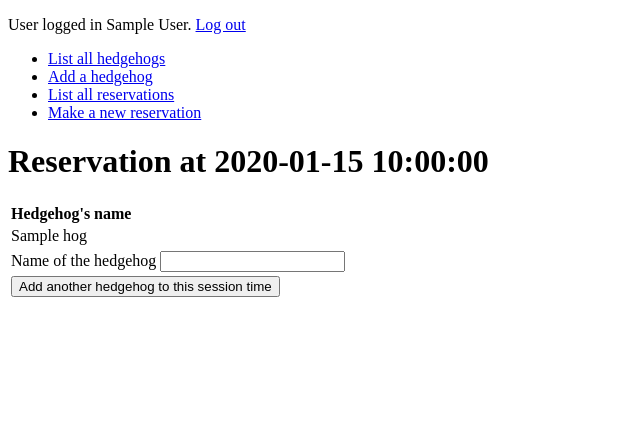
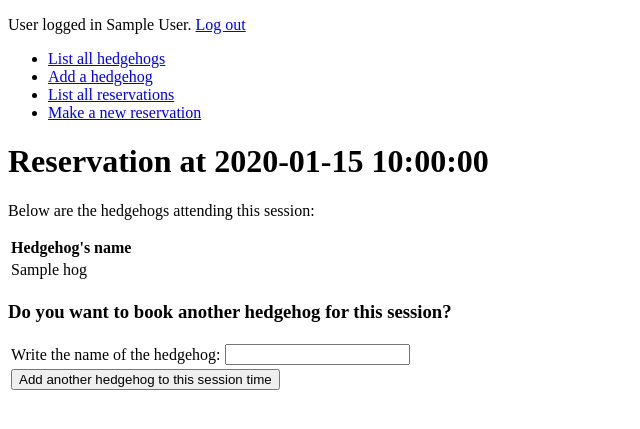
Before and after one commit to piaand/prick.ly, a Flask app: page /reservations/1/ in a window 1280 px wide. Shown: the top 429 px of the page, without its empty margins (0-640 px from the left). Run offline with Flask 2, Linux system fonts and the light colour scheme; a user stored in the database is signed in; tables that the repository leaves empty hold one stand-in row (values such as "Sample post").

Commit message:
user is able to delete the reservation

```diff
--- a/application/reservations/forms.py
+++ b/application/reservations/forms.py
@@ -4,13 +4,13 @@ from wtforms.validators import NumberRange
 
 class ReservationForm(FlaskForm):
     duration = IntegerField("How long session (in minutes)", validators=[NumberRange(min=5, max=60, message='one session should be between 5 and 60 minutes')])
-    hog = StringField("Name of the hedgehog", validators=[validators.Length(min=3)])
+    hog = StringField("Name of the hedgehog:", validators=[validators.Length(min=3)])
 
     class Meta:
         csrf = False
 
 class SummaryForm(FlaskForm):
-    hog = StringField("Name of the hedgehog", validators=[validators.Length(min=3)])
+    hog = StringField("Write the name of the hedgehog:", validators=[validators.Length(min=3)])
 
     class Meta:
         csrf = False
--- a/application/reservations/views.py
+++ b/application/reservations/views.py
@@ -75,3 +75,14 @@ def reservation_create():
     db.session().commit()
 
     return redirect(url_for("reservations_index"))
+
+
+@app.route("/reservations/<reservation_id>/delete", methods=["POST"])
+@login_required
+def reservation_delete(reservation_id):
+
+    book = Reservation.query.get(reservation_id)
+    db.session.delete(book)
+    db.session().commit()
+
+    return redirect(url_for("reservations_index"))
--- a/application/templates/reservations/list.html
+++ b/application/templates/reservations/list.html
@@ -21,6 +21,11 @@
 			<input type="submit" value="Verify this reservation"/>
 		</form>
 	  </td>
+	  <td>
+		<form method="POST" action="{{ url_for('reservation_delete', reservation_id=booking.id) }}">
+			<input type="submit" value="Delete this reservation"/>
+		</form>
+	  </td>
     </tr>
     {% endfor %}
   </table>
--- a/application/templates/reservations/summary.html
+++ b/application/templates/reservations/summary.html
@@ -3,6 +3,7 @@
 {% block body %}
   <table>
   <h1>Reservation at <span>{{ booking.startTime }}</span></h1>
+  <p>Below are the hedgehogs attending this session:</p>
     <tr>
 	  <th>Hedgehog's name</th>
     </tr>
@@ -12,6 +13,7 @@
     </tr>
 	{% endfor %}
   </table>
+  <h3>Do you want to book another hedgehog for this session?</h3>
   <form method="POST" action="{{ url_for('reservation_add_hedgehog', reservation_id=booking.id) }}">
     <table>
       <tr>
```
Lines whose indentation alone changed are shown as unchanged.
